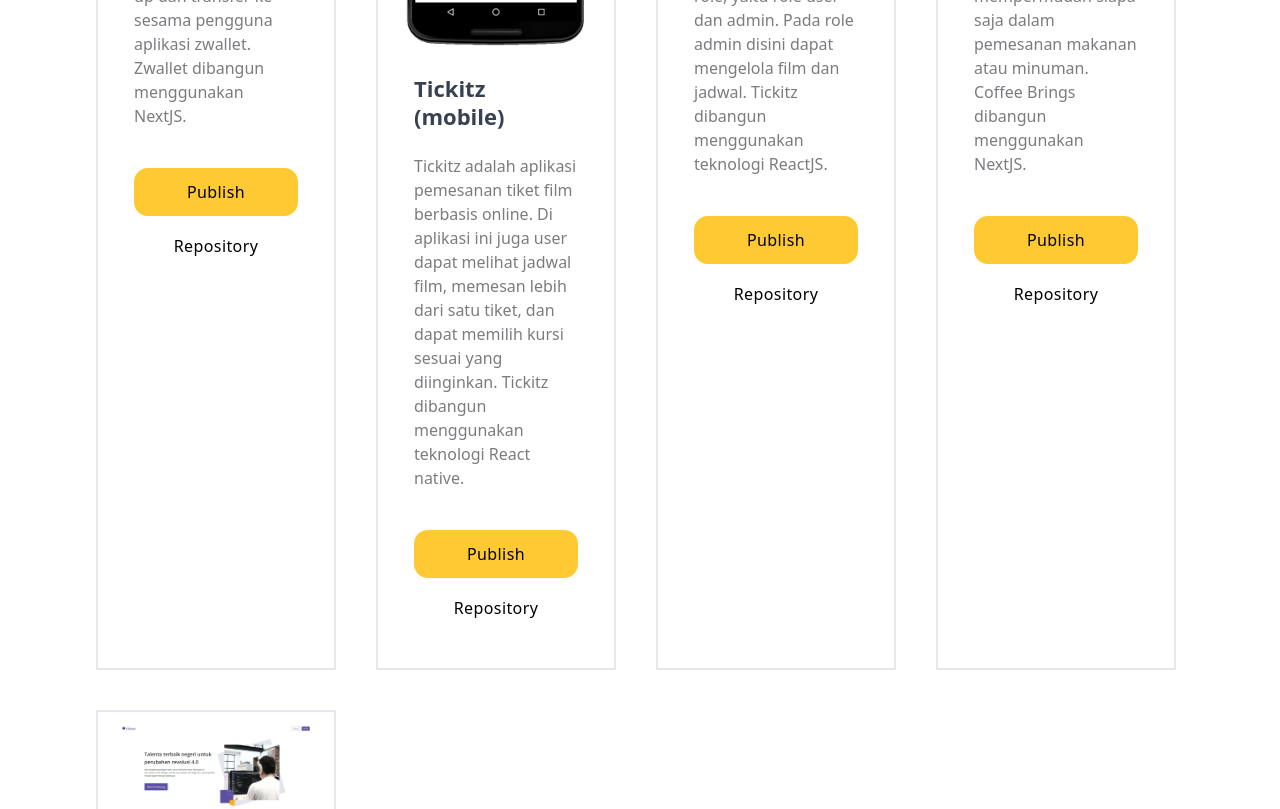
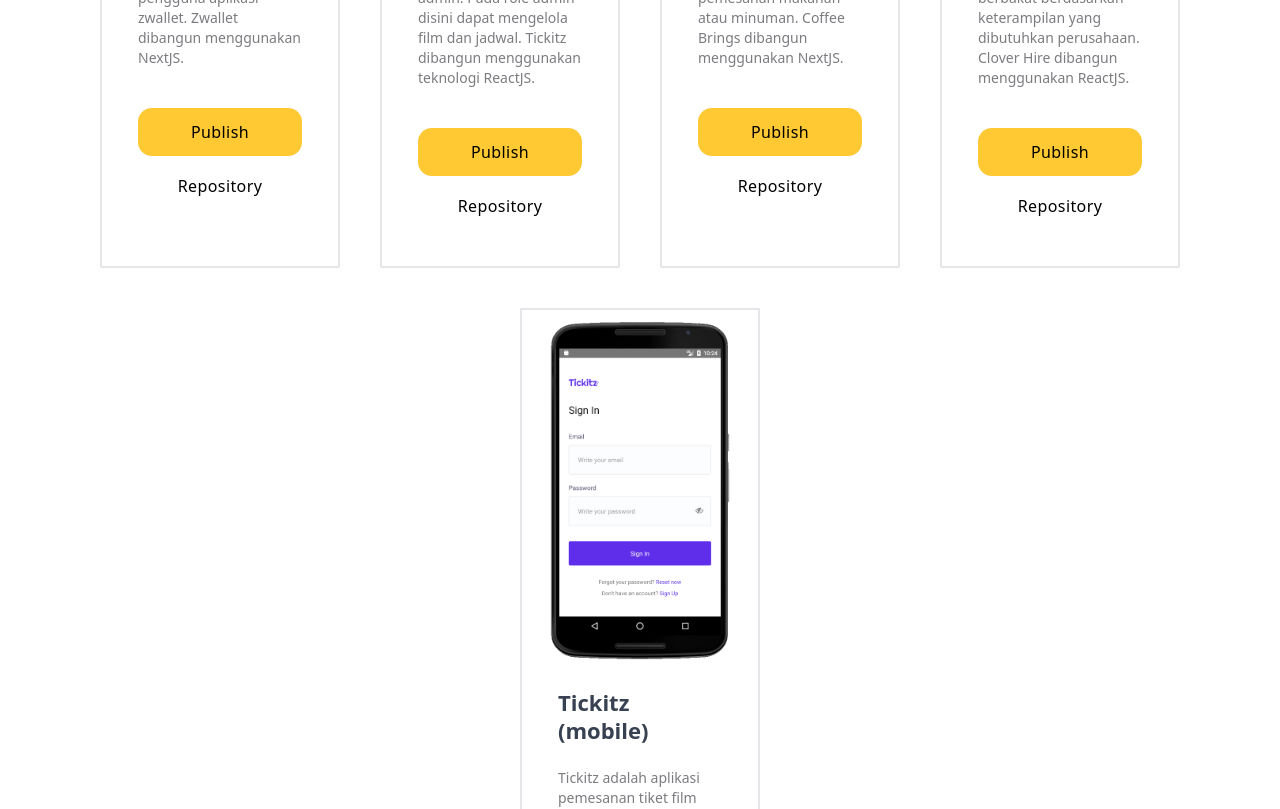
Before and after one commit to Walidnurudin/portofolio, a Next.js app: page /open-source in a window 1280 px wide. Shown: the part 620-1429 px from the top of the page. Built offline with nearby package versions, Linux system fonts and the light colour scheme.

Commit message:
:zap: i hope luck with me :sparkles:

```diff
--- a/src/components/Navigation.js
+++ b/src/components/Navigation.js
@@ -40,7 +40,7 @@
             <li key={i}>
               <a
                 target="_blank"
-                href="https://drive.google.com/file/d/1qA47R74Augf3yg7yFeSmvstVQL-SZBdT/view?usp=sharing"
+                href="https://drive.google.com/file/d/1QzmwxMopNZXHts4Y6ZSOae0JSGuIz8mI/view?usp=sharing"
                 rel="noopener noreferrer"
                 className="text-sky-600 dark:text-white"
               >
--- a/src/pages/experience/index.js
+++ b/src/pages/experience/index.js
@@ -44,7 +44,7 @@
               {d.company} ({d.date})
             </p>
 
-            <p className="mt-2 p-2">{d.desc}</p>
+            <p className="mt-2 p-2 font-light text-sm">{d.desc}</p>
             {exp.length - 1 !== i && <div className="border-b-4 pb-3"></div>}
           </div>
         ))}
--- a/src/pages/open-source/index.js
+++ b/src/pages/open-source/index.js
@@ -61,32 +61,6 @@
       {
         title: 'profile page',
         image: profileZwallet
-      }
-    ]
-  },
-
-  // [2]
-  {
-    name: 'Tickitz (mobile)',
-    desc: 'Tickitz adalah aplikasi pemesanan tiket film berbasis online. Di aplikasi ini juga user dapat melihat jadwal film, memesan lebih dari satu tiket, dan dapat memilih kursi sesuai yang diinginkan. Tickitz dibangun menggunakan teknologi React native.',
-    publish: 'https://bit.ly/walid-tickitz-mobile',
-    github: 'https://github.com/Walidnurudin/TickitzMobile',
-    image: [
-      {
-        title: 'login page',
-        image: loginTickitzMobile
-      },
-      {
-        title: 'home page',
-        image: homeTickitzMobile
-      },
-      {
-        title: 'movie detail page',
-        image: movieDetailTickitzMobile
-      },
-      {
-        title: 'order page',
-        image: orderTickitzMobile
       }
     ]
   },
@@ -167,6 +141,32 @@
         image: emailClover
       }
     ]
+  },
+
+  // [2]
+  {
+    name: 'Tickitz (mobile)',
+    desc: 'Tickitz adalah aplikasi pemesanan tiket film berbasis online. Di aplikasi ini juga user dapat melihat jadwal film, memesan lebih dari satu tiket, dan dapat memilih kursi sesuai yang diinginkan. Tickitz dibangun menggunakan teknologi React native.',
+    publish: 'https://bit.ly/walid-tickitz-mobile',
+    github: 'https://github.com/Walidnurudin/TickitzMobile',
+    image: [
+      {
+        title: 'login page',
+        image: loginTickitzMobile
+      },
+      {
+        title: 'home page',
+        image: homeTickitzMobile
+      },
+      {
+        title: 'movie detail page',
+        image: movieDetailTickitzMobile
+      },
+      {
+        title: 'order page',
+        image: orderTickitzMobile
+      }
+    ]
   }
 ];
 
@@ -174,7 +174,7 @@
   return (
     <div>
       <div className="flex w-full">
-        <div className="flex flex-row flex-wrap">
+        <div className="flex flex-row flex-wrap justify-center">
           {data.map((item, idx) => (
             <div className="w-60 border-2 m-5 p-3" key={idx}>
               <Image
@@ -188,7 +188,7 @@
                 <p className="font-bold dark:text-gray-50 text-gray-700 text-[22px] leading-7 mb-1">
                   {item.name}
                 </p>
-                <p className="text-[#7C7C80] dark:text-green-300 font-[15px] mt-6">
+                <p className="text-[#7C7C80] dark:text-green-300 mt-6 font-light text-sm">
                   {item.desc}
                 </p>
 
```
